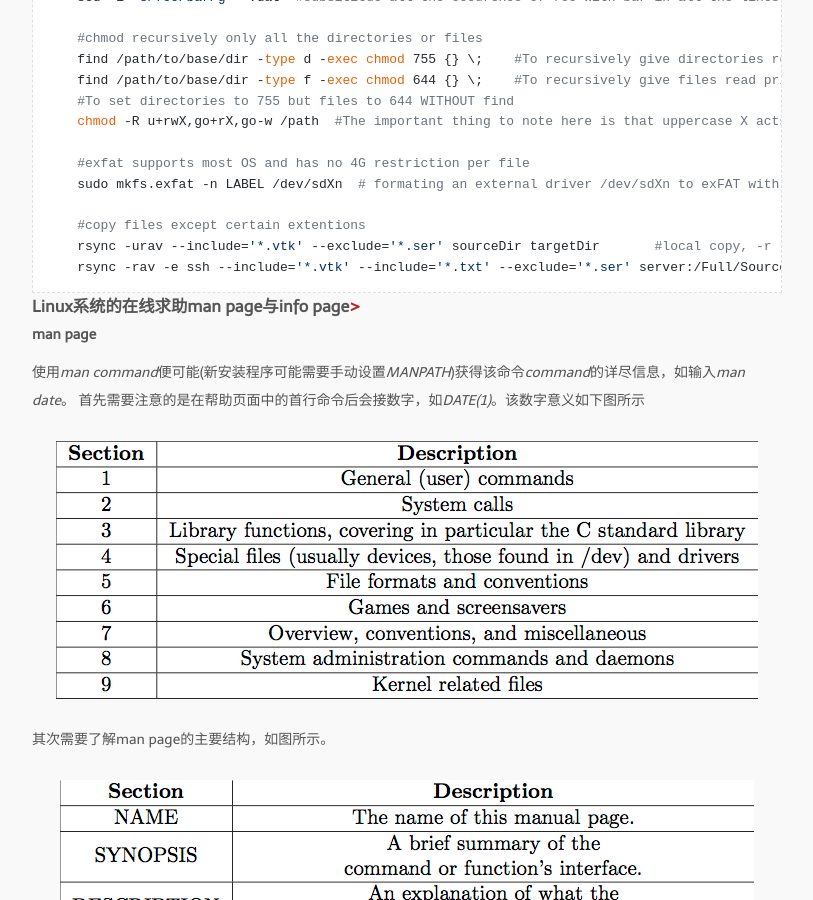
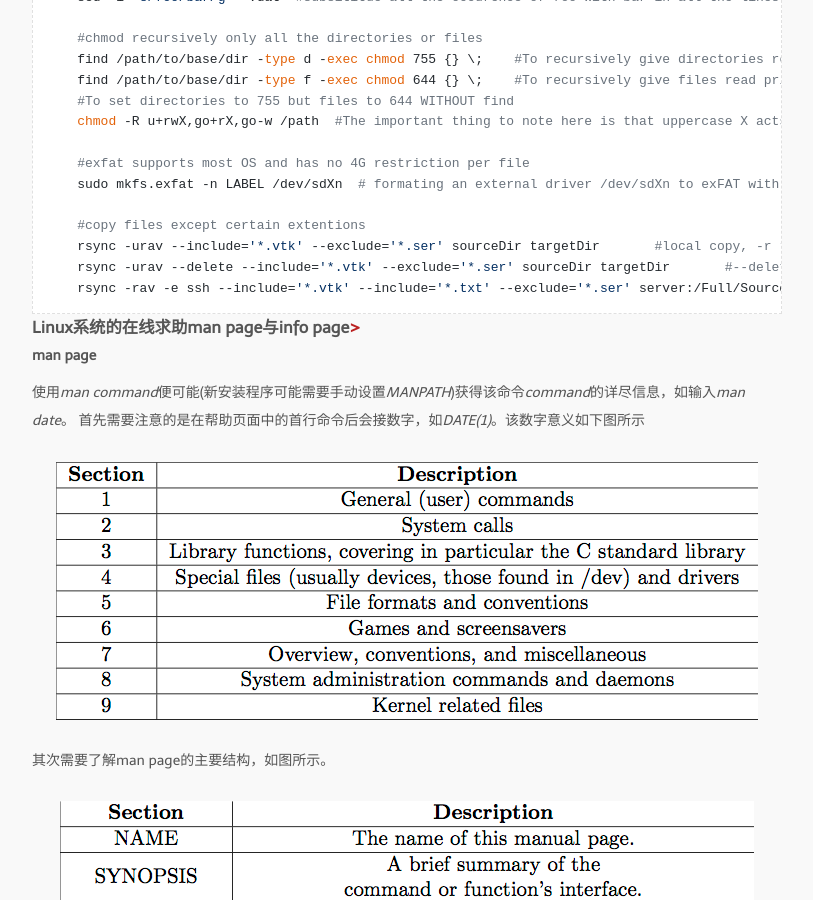
Before and after one commit to bizhishui/bizhishui.github.io, a Jekyll site: the page built from _posts/2017-02-22-Linux-Basics.md, in a window 1280 px wide and 900 px high, scrolled down 1000 px. Shown: the whole window, without its empty margins (233-1046 px from the left). Built offline with Jekyll 4.4.1, drawn with Linux system fonts in a browser that asks for light colours; nearby versions of some CDN libraries; some web fonts are replaced; a script that is not in the unit is left out.

Commit message:
update rsync

````diff
--- a/_posts/2017-02-22-Linux-Basics.md
+++ b/_posts/2017-02-22-Linux-Basics.md
@@ -45,6 +45,7 @@ tags:
 
     #copy files except certain extentions
     rsync -urav --include='*.vtk' --exclude='*.ser' sourceDir targetDir       #local copy, -r recursive, -a archive (mostly all files), -v verbose, -u update (only new file)
+    rsync -urav --delete --include='*.vtk' --exclude='*.ser' sourceDir targetDir       #--delete, clear extra files in targetDir
     rsync -rav -e ssh --include='*.vtk' --include='*.txt' --exclude='*.ser' server:/Full/Sourcedir targetdir   #remote copy with ssh, -e specify ssh
 ```
 
````
